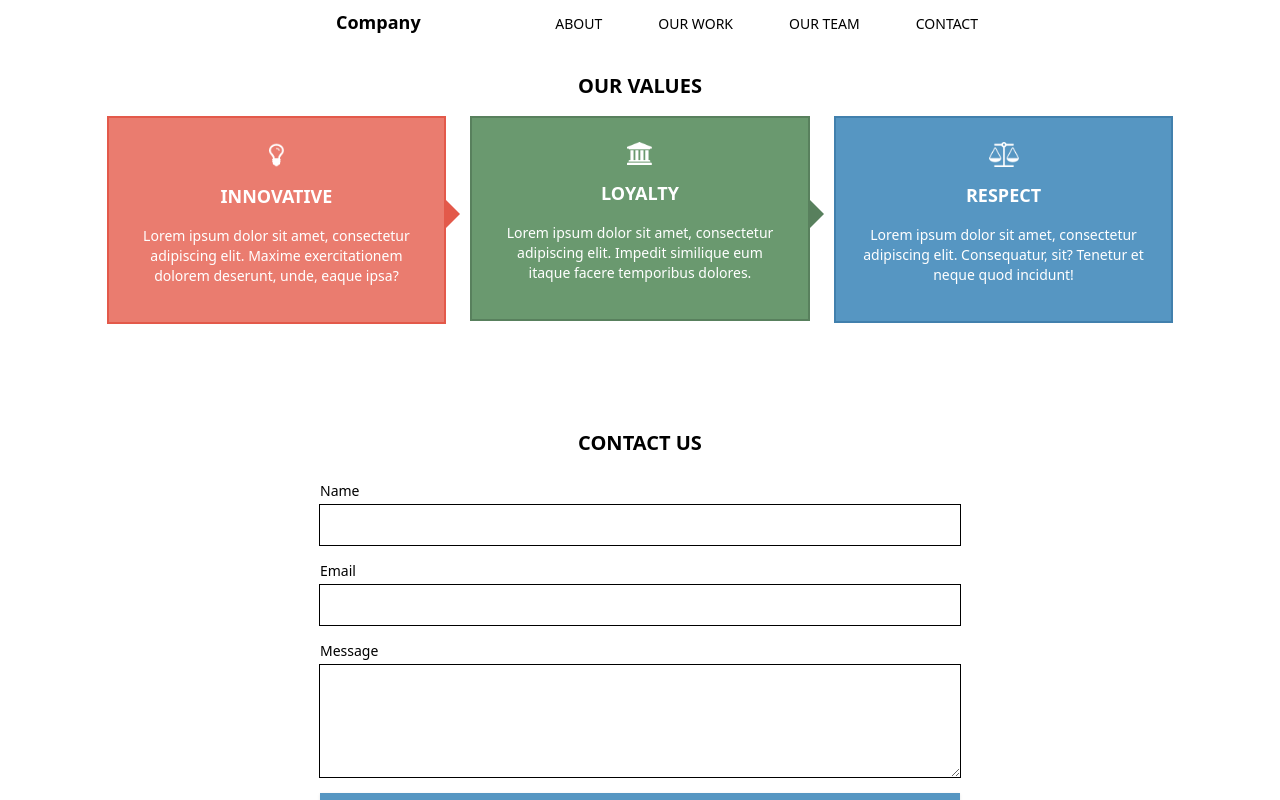
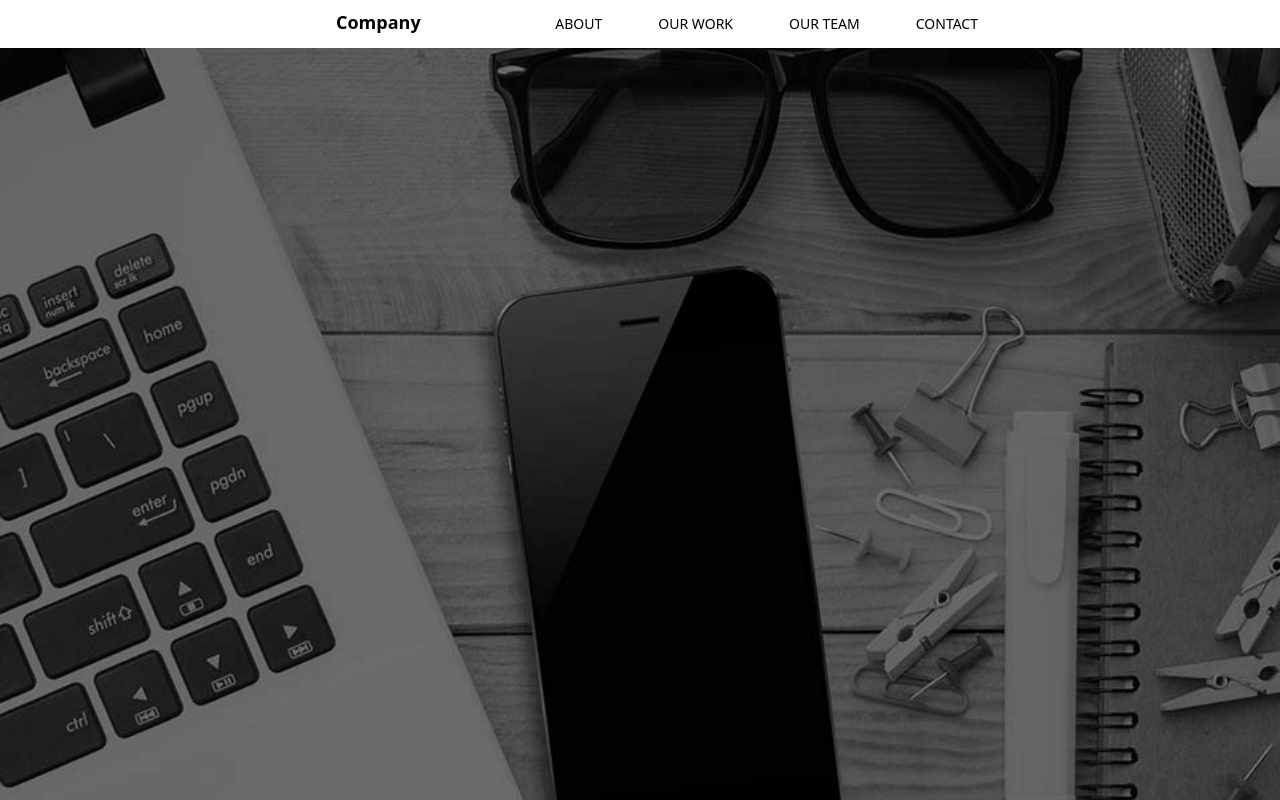
Before and after one commit to raulilma/fe-suitmedia, a Next.js app: page / in a window 1280 px wide. Shown: the top 800 px of the page. Built offline with nearby package versions, Linux system fonts and the light colour scheme.

Commit message:
add: slider section with react icons

```diff
--- a/components/Contact.js
+++ b/components/Contact.js
@@ -17,7 +17,7 @@ export default function Contact() {
       console.log(data);
     }
     return (
-        <div className="flex-grow flex w-full max-w-3xl mx-auto mb-16">
+        <div className="flex-grow flex w-full max-w-3xl mx-auto mb-16" id="contact">
             <div className="flex flex-col items-center w-5/6 max-h-[48rem] mx-auto lg:ml-auto">
                 <div className="w-full">
                     <h1 className="text-xl font-made font-bold text-center p-6">CONTACT US</h1>
--- a/components/Navbar.js
+++ b/components/Navbar.js
@@ -4,7 +4,7 @@ import NavButton from "./Navigation/NavButton";
 export default function Navbar() {
     const [isShown, setIsShown] = useState(false);
     return (
-        <div className="fixed z-50" onMouseLeave={() => setIsShown(false)}>
+        <div className="fixed z-50 bg-white" onMouseLeave={() => setIsShown(false)}>
             <div className="w-screen h-12">
                 <div className="relative flex justify-center lg:justify-start flex-row-reverse items-center h-full mx-60">
                     <div className="hidden lg:block w-0.5 h-8 bg-black m-4"></div>
--- /dev/null
+++ b/components/Slider.js
@@ -0,0 +1,66 @@
+import React, { useState } from 'react';
+import { AiOutlineLeft, AiOutlineRight } from 'react-icons/ai';
+
+export default function Slider() {
+    const slides = [
+    {
+        direktori: '/img/bg.jpg',
+    },
+    {
+        direktori: '/img/about-bg.jpg',
+    },
+  ];
+
+  const [currentIndex, setCurrentIndex] = useState(0);
+
+  const prevSlide = () => {
+    const isFirstSlide = currentIndex === 0;
+    const newIndex = isFirstSlide ? slides.length - 1 : currentIndex - 1;
+    setCurrentIndex(newIndex);
+  };
+
+  const nextSlide = () => {
+    const isLastSlide = currentIndex === slides.length - 1;
+    const newIndex = isLastSlide ? 0 : currentIndex + 1;
+    setCurrentIndex(newIndex);
+  };
+
+  const goToSlide = (slideIndex) => {
+    setCurrentIndex(slideIndex);
+  };
+
+  return (
+    <div className='max-w-full h-[1150px] w-full m-auto py-16 relative group -mt-4'>
+      <div
+        style={{ backgroundImage: `url(${slides[currentIndex].direktori})` }}
+        className='w-full h-full bg-center bg-cover duration-500'
+      ></div>
+      {/* Panah Kiri */}
+      <div className='hidden group-hover:block absolute p-3 top-[50%] -translate-x-0 translate-y-[-50%] left-5 text-2xl rounded-full outline outline-white outline-1 text-white cursor-pointer'>
+        <AiOutlineLeft onClick={prevSlide} size={20} />
+      </div>
+      {/* Panah Kanan */}
+      <div className='hidden group-hover:block absolute p-3 top-[50%] -translate-x-0 translate-y-[-50%] right-5 text-2xl rounded-full outline outline-white outline-1 text-white cursor-pointer'>
+        <AiOutlineRight onClick={nextSlide} size={20} />
+      </div>
+      <div className='flex top-4 justify-center py-2'>
+        {slides.map((slide, slideIndex) => (
+          <div
+            key={slideIndex}
+            onClick={() => goToSlide(slideIndex)}
+            className='text-2xl cursor-pointer text-red'
+          >
+            {slideIndex == currentIndex && (
+                <div className='hidden group-hover:block -mt-12 ml-4 text-2xl rounded-full p-2 bg-white cursor-pointer'>
+                </div>
+            )}
+            {slideIndex != currentIndex && (
+                <div className='hidden group-hover:block -mt-12 ml-4 text-2xl rounded-full p-2 bg-slider cursor-pointer'>
+                </div>
+            )}
+          </div>
+        ))}
+      </div>
+    </div>
+  );
+}
--- a/components/Values.js
+++ b/components/Values.js
@@ -2,7 +2,7 @@ import ValueCard from "./Value/ValueCard";
 
 export default function Values() {
     return (
-        <div className="flex-grow flex w-full max-w-7xl mx-auto mb-20">
+        <div className="flex-grow flex w-full max-w-7xl mx-auto mb-20" id="work">
             <div className="flex flex-col items-center w-5/6 max-h-[48rem] pt-10 mx-auto lg:ml-auto">
                 <div className="w-full">
                     <h1 className="text-xl font-made font-bold text-center p-8">OUR VALUES</h1>
--- a/package.json
+++ b/package.json
@@ -17,6 +17,7 @@
     "react": "18.2.0",
     "react-dom": "18.2.0",
     "react-hook-form": "^7.42.1",
+    "react-icons": "^4.7.1",
     "yup": "^0.32.11"
   },
   "devDependencies": {
--- a/pages/index.js
+++ b/pages/index.js
@@ -5,13 +5,14 @@ import Contact from '@/components/Contact'
 import Navbar from '@/components/Navbar'
 import Values from '@/components/Values'
 import Footer from '@/components/Footer'
+import Slider from '@/components/Slider'
 
 const inter = Inter({ subsets: ['latin'] })
 
 export default function Home() {
   return (
     <>
-      <div className="flex flex-col h-screen overflow-auto">
+      <div className="flex flex-col overflow-auto">
         <Head>
           <title>Company | Raul Ilma Rajasa</title>
           <meta name="description" content="Front-End Suitmedia - Raul Ilma Rajasa" />
@@ -20,6 +21,9 @@ export default function Home() {
         </Head>
         {/* Navbar */}
         <Navbar/>
+
+        {/* Slider */}
+        <Slider/>
 
         {/* Values */}
         <Values/>
--- a/tailwind.config.js
+++ b/tailwind.config.js
@@ -20,6 +20,7 @@ module.exports = {
       'soft': '#bfbfbf',
       'softgray': '#f4f4f4',
       'hardgray': '#444444',
+      'slider': '#878787',
       'box-inno': '#ea7c6f',
       'box-inno-outer': '#e3594a',
       'box-loyalty': '#6a996f',
```
Also changed, not shown: 1 other file (tests, documents, lock files or other folders).
